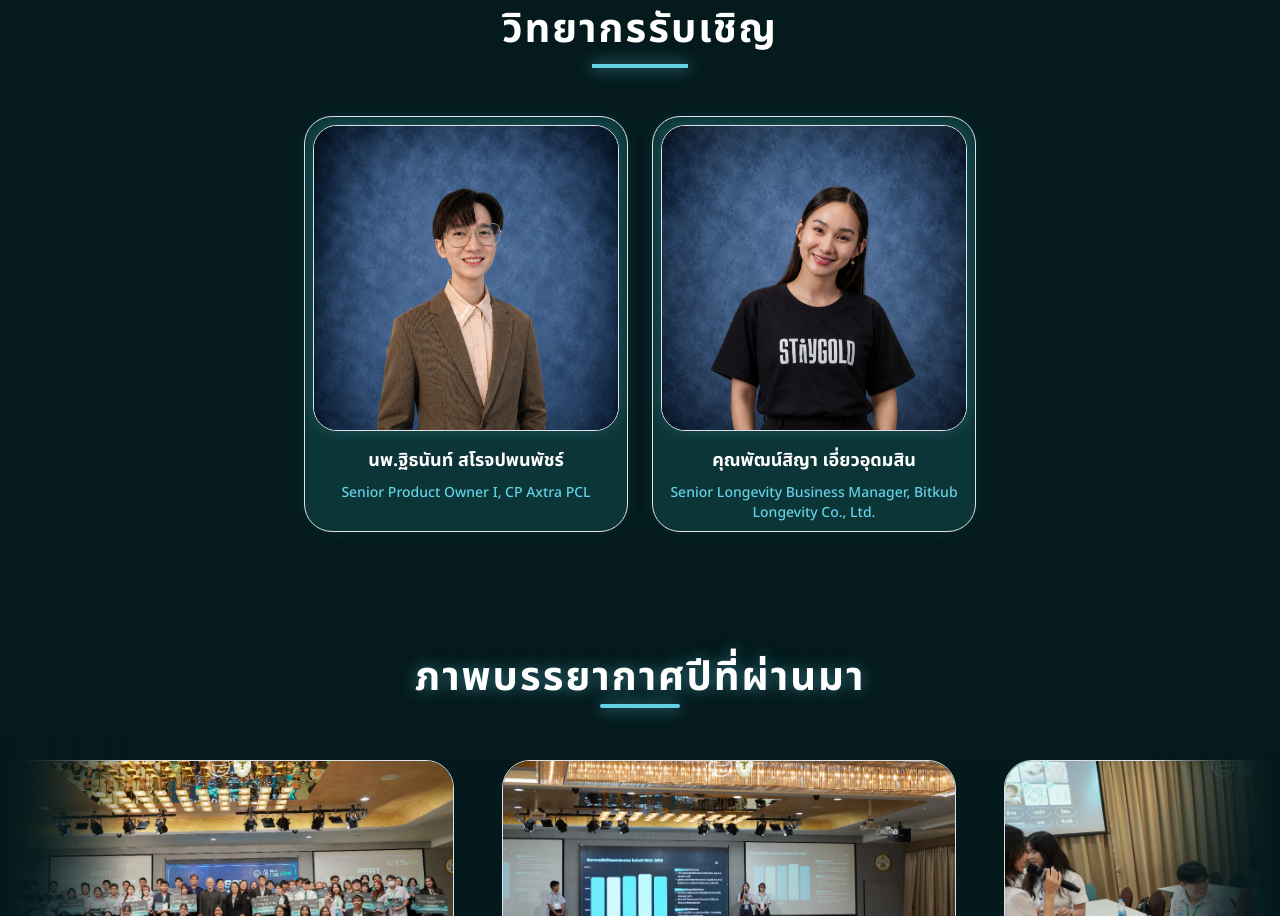
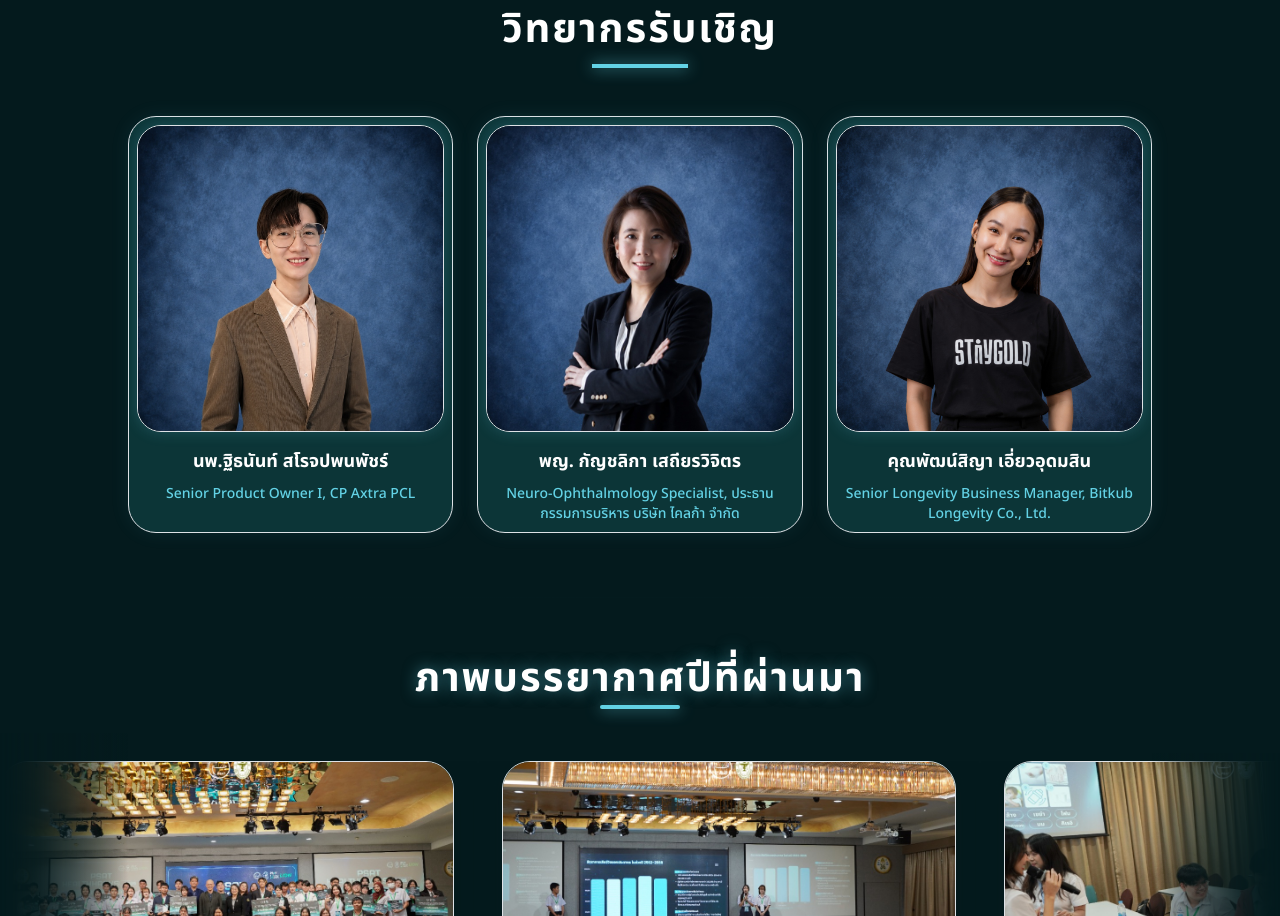
Before and after one commit to phutthiongpharmacy-ui/PSATHealthHack, a Next.js app: page / in a window 1280 px wide. Shown: the part 1400-2316 px from the top of the page. Built offline with nearby package versions, Linux system fonts and the light colour scheme.

Commit message:
feat: update guest speaker info and image for Dr. Kanchalika

```diff
--- a/src/components/SpeakersSection.tsx
+++ b/src/components/SpeakersSection.tsx
@@ -8,13 +8,12 @@ const speakers = [
     img: "/images/speaker-thithanan.jpg",
     imageClass: "object-cover object-[center_15%]",
   },
-  // รอการยืนยันเพื่อเปิดแสดงผลเพิ่มเติม:
-  // {
-  //   name: "ดร.กริชผกา บุญเฟื่อง",
-  //   role: "ผู้อำนวยการ สำนักงานนวัตกรรมแห่งชาติ (NIA)",
-  //   img: "/images/speaker-dr-krithpaka.jpg",
-  //   imageClass: "object-cover object-top",
-  // },
+  {
+    name: "พญ. กัญชลิกา เสถียรวิจิตร",
+    role: "Neuro-Ophthalmology Specialist, ประธานกรรมการบริหาร บริษัท ไคลก้า จำกัด",
+    img: "/images/speaker-dr-krithpaka.jpg",
+    imageClass: "object-cover object-[center_15%]",
+  },
   {
     name: "คุณพัฒน์สิญา เอี่ยวอุดมสิน",
     role: "Senior Longevity Business Manager, Bitkub Longevity Co., Ltd.",
```
Also changed, not shown: public/images/speaker-dr-krithpaka.jpg.
